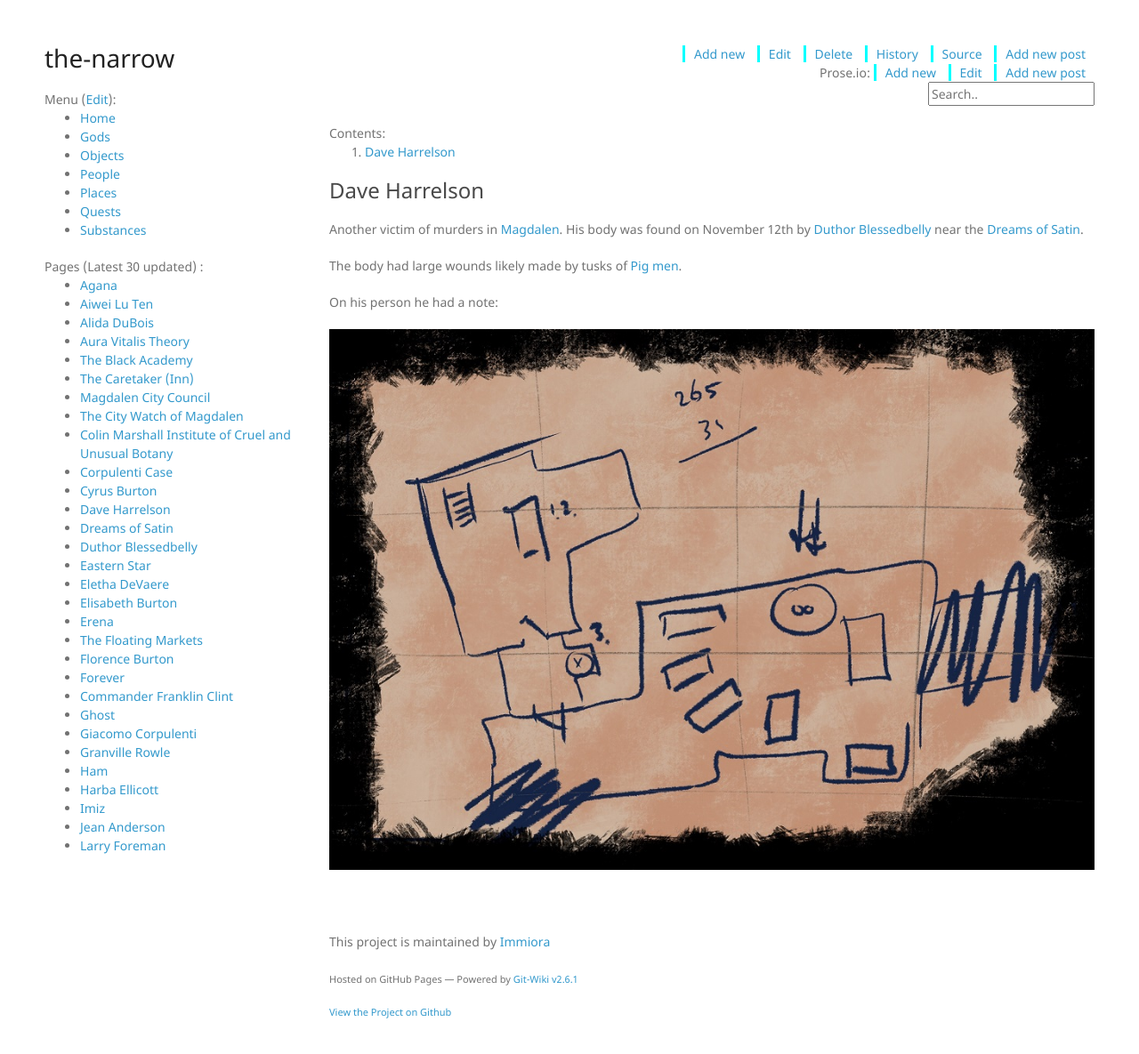
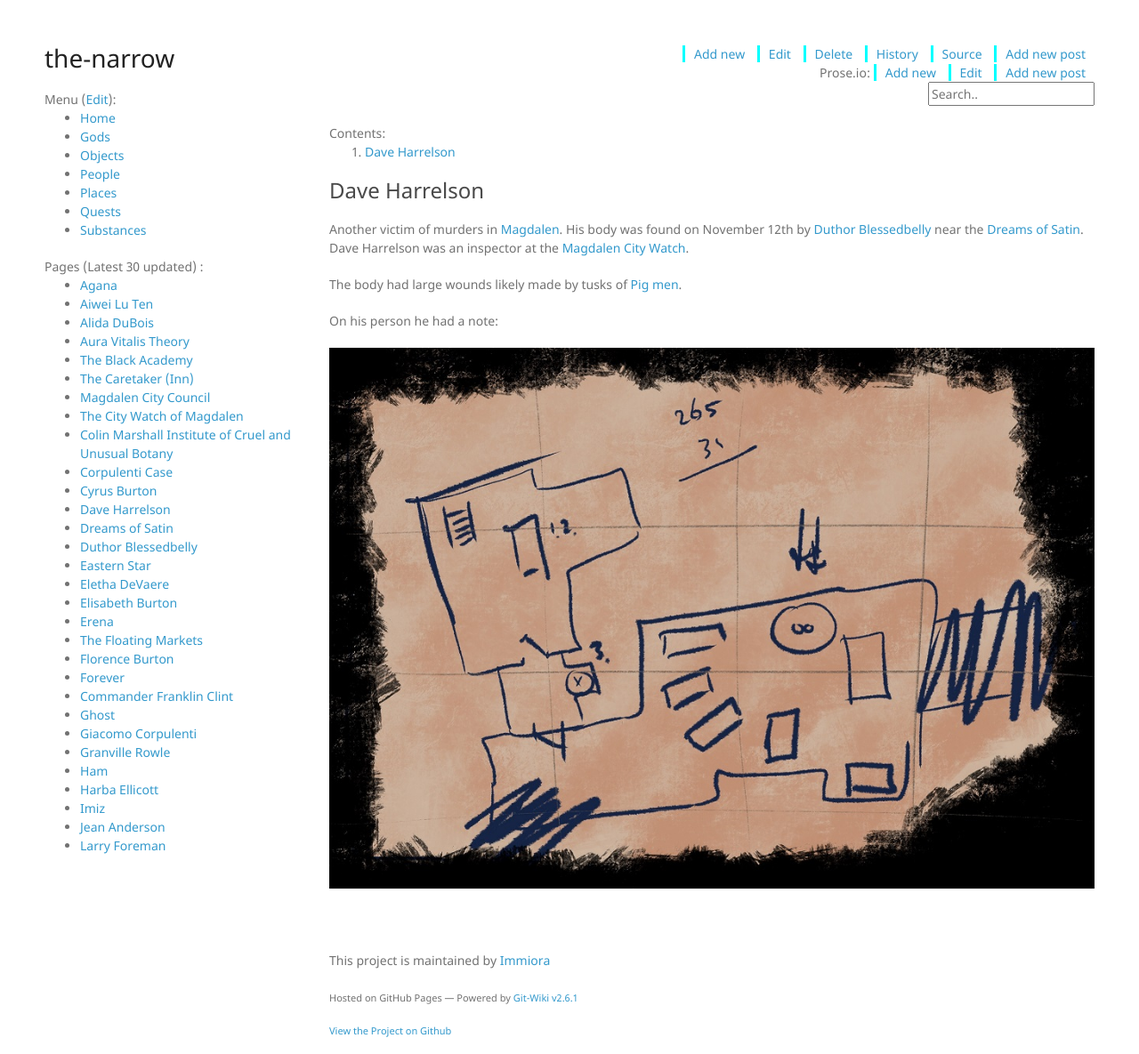
Before and after one commit to Immiora/the-narrow, a Jekyll site: the page built from wiki/people/DaveHarrelson.md, in a window 1280 px wide. Shown: the whole page at 89% size. Built offline with Jekyll 4.4.1, drawn with Linux system fonts in a browser that asks for light colours; nearby versions of some CDN libraries; before the commit the page ends 1164 px from its top, so only the background shows below that.

Commit message:
Update DaveHarrelson.md

```diff
--- a/wiki/people/DaveHarrelson.md
+++ b/wiki/people/DaveHarrelson.md
@@ -5,7 +5,7 @@ categories: people
 
 ### Dave Harrelson
 
-Another victim of murders in [Magdalen](Magdalen). His body was found on November 12th by [Duthor Blessedbelly](DuthorBlessedbelly) near the [Dreams of Satin](DreamsOfSatin).
+Another victim of murders in [Magdalen](Magdalen). His body was found on November 12th by [Duthor Blessedbelly](DuthorBlessedbelly) near the [Dreams of Satin](DreamsOfSatin). Dave Harrelson was an inspector at the [Magdalen City Watch](CityWatch).
 
 The body had large wounds likely made by tusks of [Pig men](pigmen).
 
```
